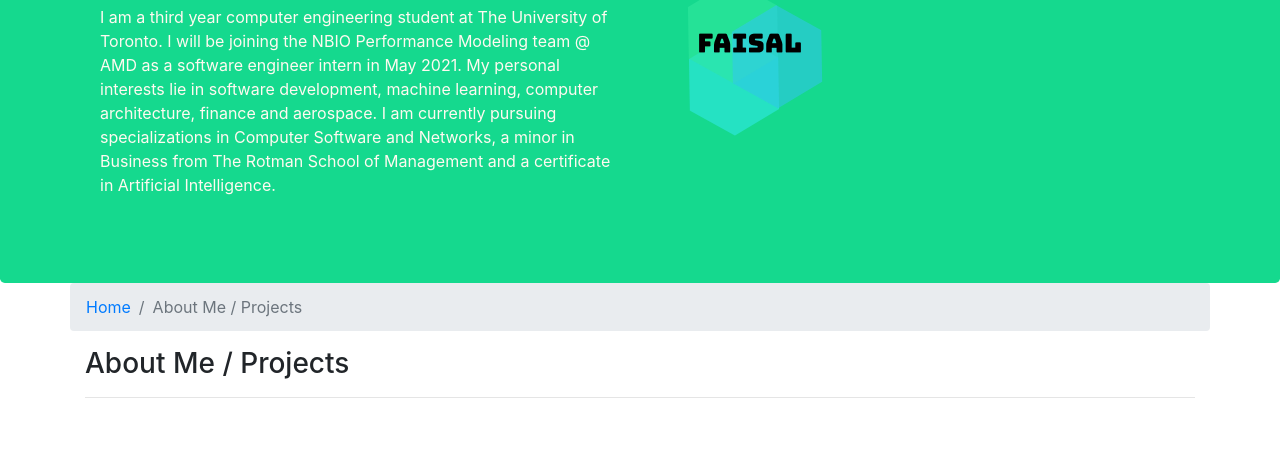
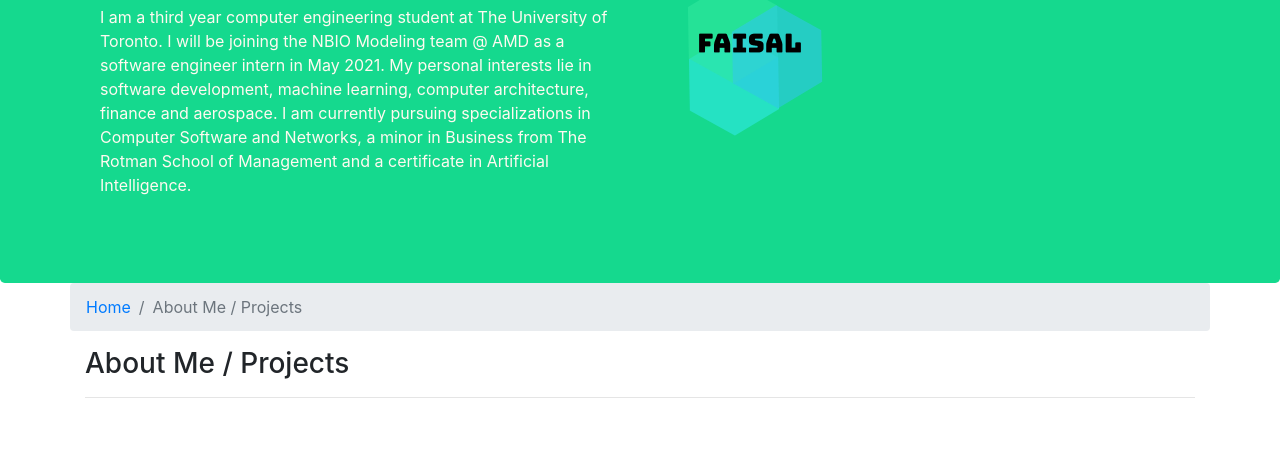
Before and after one commit to faisalhussaini/faisalhussaini.github.io, a website: page aboutme.html in a window 1280 px wide. Shown: the part 217-671 px from the top of the page. Drawn offline with nearby package versions, Linux system fonts and the light colour scheme; some packages are replaced by stand-ins of ours.

Commit message:
Update aboutme.html

```diff
--- a/aboutme.html
+++ b/aboutme.html
@@ -38,7 +38,7 @@
                 <div class = "col-12 col-sm-6">
                     <h1>Faisal Hussaini</h1>
                     <h2>UofT ECE 2T2 + PEY</h2>
-                    <p>I am a third year computer engineering student at The University of Toronto. I will be joining the NBIO Performance Modeling team @ AMD as a software engineer intern in May 2021. My personal interests lie in software development, machine learning, computer architecture, finance and aerospace. I am currently pursuing specializations in Computer Software and Networks, a minor in Business from The Rotman School of Management and a certificate in Artificial Intelligence.  </p>
+                    <p>I am a third year computer engineering student at The University of Toronto. I will be joining the NBIO Modeling team @ AMD as a software engineer intern in May 2021. My personal interests lie in software development, machine learning, computer architecture, finance and aerospace. I am currently pursuing specializations in Computer Software and Networks, a minor in Business from The Rotman School of Management and a certificate in Artificial Intelligence.  </p>
 		</div>
                 <div class="col-12 col-sm align-self-center">
                     <img src="img/faisal.png" class="img-fluid">
```
